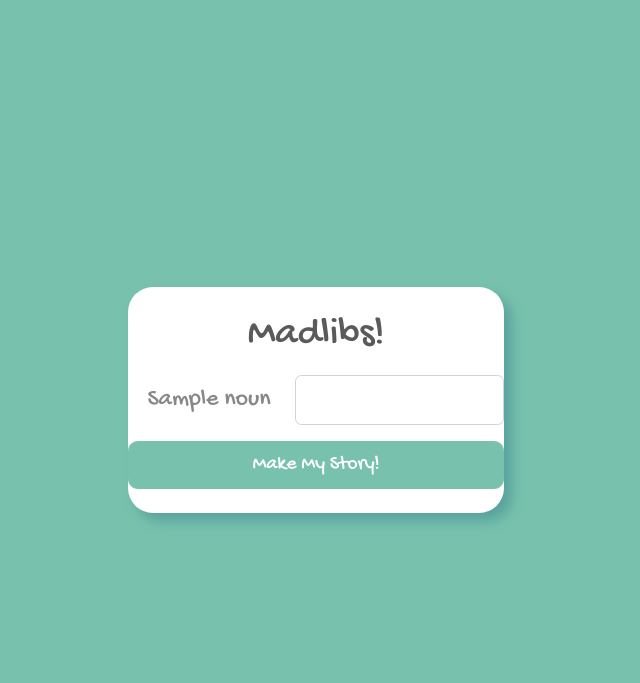
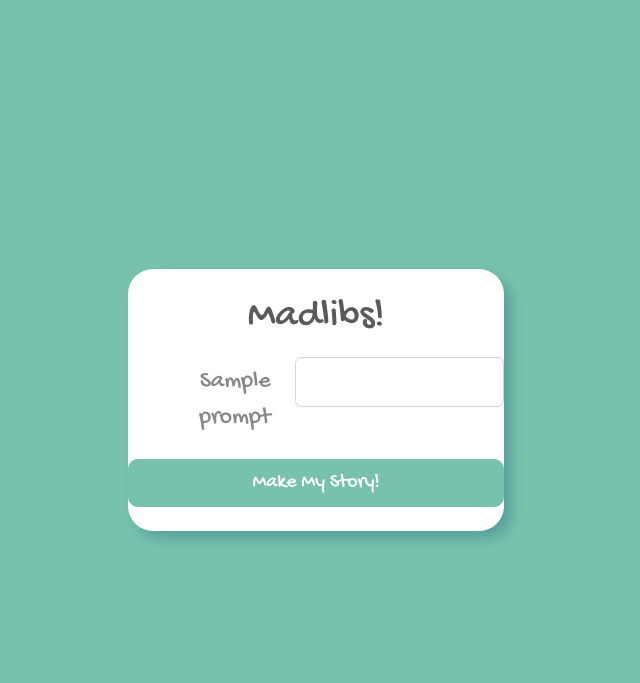
Before and after one commit to jcbluemel/flask-mad-libs, a Flask app: template templates/questions.html in a window 1280 px wide. Shown: the top 683 px of the page, without its empty margins (324-964 px from the left). Run offline with Flask 2, Linux system fonts and the light colour scheme; the template is opened without the code that fills it: most values are stand-ins (such as "Sample title", 1, 10 or a date in 2020).

Commit message:
create form from story prompts

```diff
--- a/app.py
+++ b/app.py
@@ -10,4 +10,6 @@ debug = DebugToolbarExtension(app)
 
 @app.get('/')
 def questions():
-    return render_template('questions.html')
+    prompts = silly_story.prompts
+
+    return render_template('questions.html', prompts=prompts)
--- a/templates/questions.html
+++ b/templates/questions.html
@@ -8,9 +8,21 @@
 
   <form action="story" class="pb-4">
 
+    {% for prompt in prompts %}
+    <div class="mb-3 row">
+      <label class="col-5 col-form-label text-end">{{ prompt }}</label>
+      <div class="col-7">
+        <input
+            name=`{{ prompt }}`
+            required
+            aria-label=`{{ prompt }}`
+            class="form-control">
+      </div>
+    </div>
+    {% endfor %}
   <!-- an example of one field -- you should make these autogenerated! -->
-    <div class="mb-3 row">
-      <label class="col-5 col-form-label text-end">{{ noun }}</label>
+    <!-- <div class="mb-3 row">
+      <label class="col-5 col-form-label text-end">{{ somethingElse }}</label>
       <div class="col-7">
         <input
             name="noun"
@@ -18,7 +30,7 @@
             aria-label="noun"
             class="form-control">
       </div>
-    </div>
+    </div> -->
 
     <button class="btn btn-primary btn-lg w-100">
       Make My Story!
```
